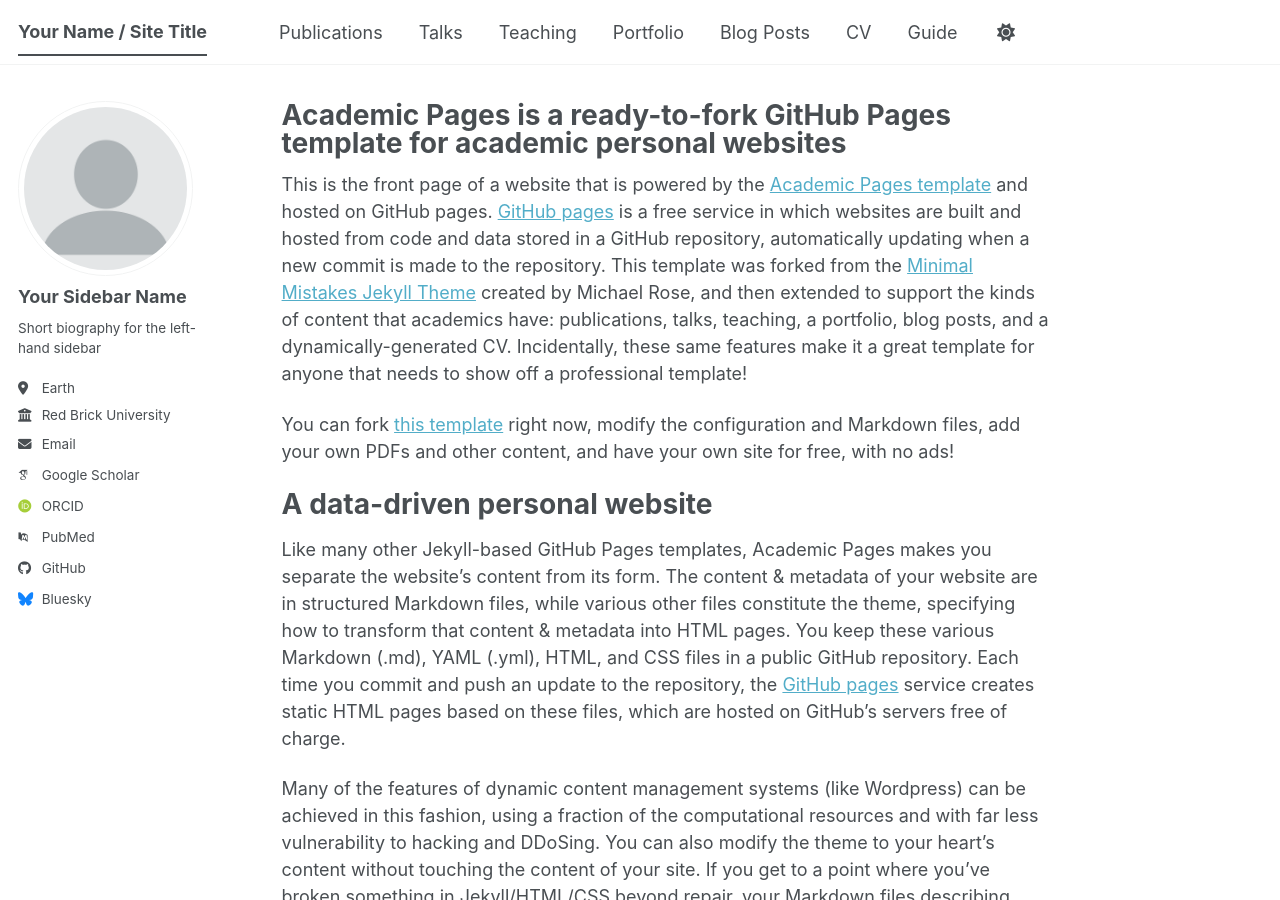
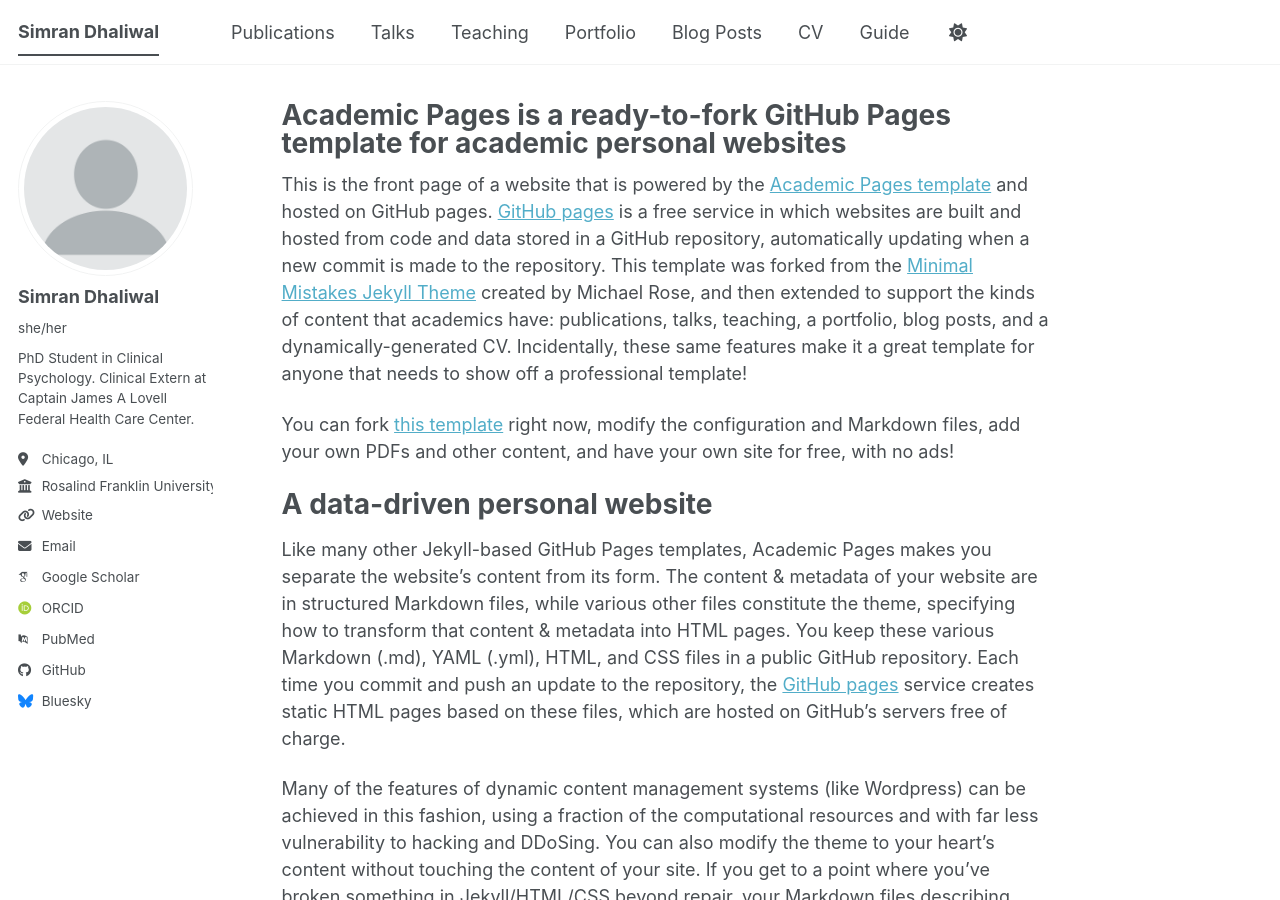
Before and after one commit to skdhaliwal/skdhaliwal.github.io, a Jekyll site: the page built from _pages/about.md, in a window 1280 px wide and 900 px high. Built offline with Jekyll 4.4.1, drawn with Linux system fonts in a browser that asks for light colours; some web fonts are replaced; a script bundle is joined from its source files by our own code; library files that are not in the unit come from our copies.

Commit message:
Update _config.yml
Updated biographic information

```diff
--- a/_config.yml
+++ b/_config.yml
@@ -9,10 +9,10 @@
 # Basic Site Settings
 locale                   : "en-US"
 site_theme               : "default" # The available themes options are "default", "air", "sunrise", "mint", "dirt" and "contrast"
-title                    : "Your Name / Site Title"
+title                    : "Simran Dhaliwal"
 title_separator          : "-"
 name                     : &name "Your Name"
-description              : &description "Your Name's academic portfolio"   # Update this with a general description of your site, this is the default if not overridden by a page
+description              : &description "Clinical Psychology PhD Student | Rosalind Franklin University"   # Update this with a general description of your site, this is the default if not overridden by a page
 url                      : https://academicpages.github.io # The base hostname & protocol for your site e.g. "https://[your GitHub username].github.io",
                                                            # or if you already have some other page hosted on Github then use "https://[your GitHub username].github.io/[Your Repo Name]"
 baseurl                  : "" # the subpath of your site, e.g. "/blog"
@@ -24,13 +24,13 @@
 author:
   # Biographic information
   avatar           : "profile.png"
-  name             : "Your Sidebar Name"
-  pronouns         : # example: "she/her"
-  bio              : "Short biography for the left-hand sidebar"
-  location         : "Earth"
-  employer         : "Red Brick University"
-  uri              : # URL
-  email            : "none@example.org"
+  name             : "Simran Dhaliwal"
+  pronouns         : "she/her"
+  bio              : "PhD Student in Clinical Psychology. Clinical Extern at Captain James A Lovell Federal Health Care Center."
+  location         : "Chicago, IL"
+  employer         : "Rosalind Franklin University of Medicine and Science"
+  uri              : "www.linkedin.com/in/dhaliwalsimran"
+  email            : "simran.dhaliwal@rosalindfranklin.edu"
 
   # Academic websites
   academia         : # URL
```
